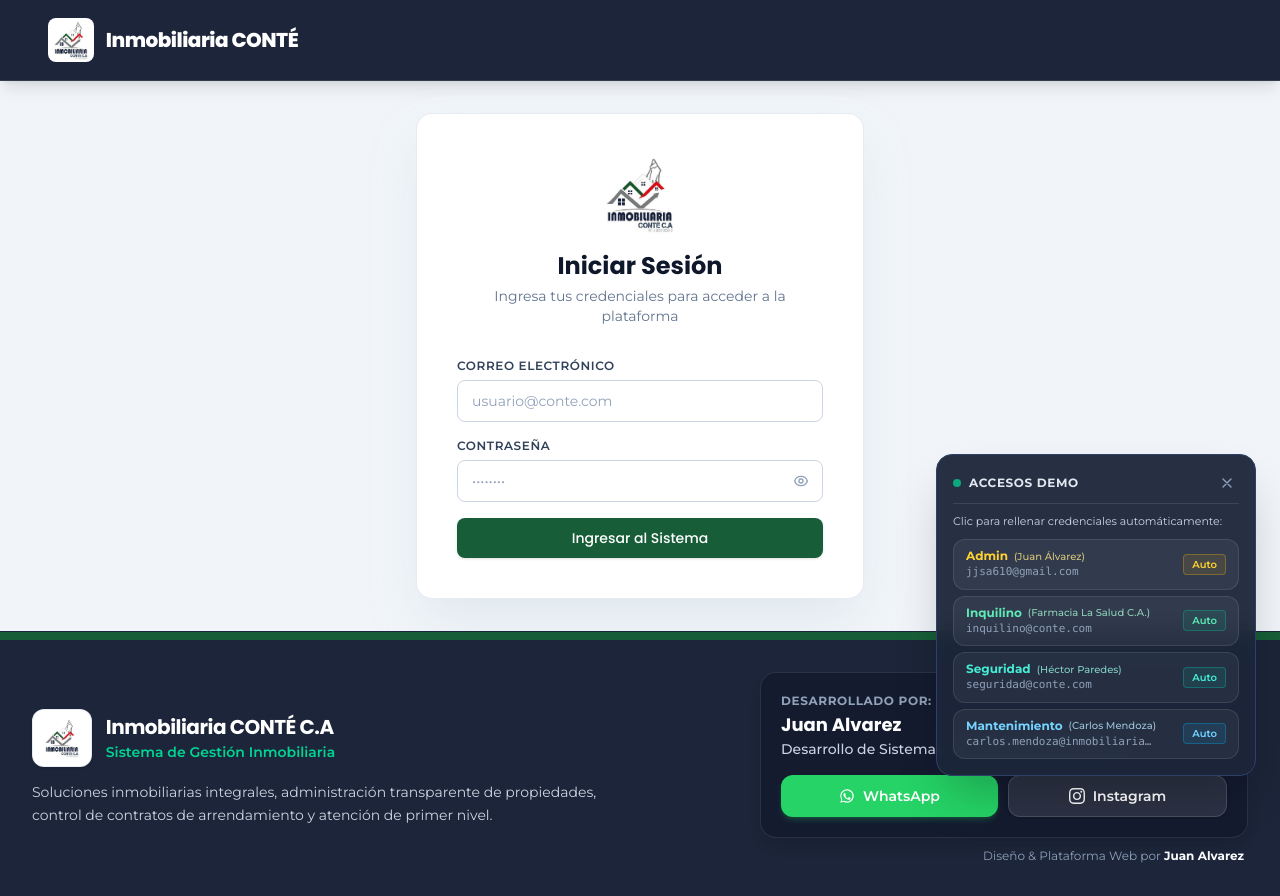
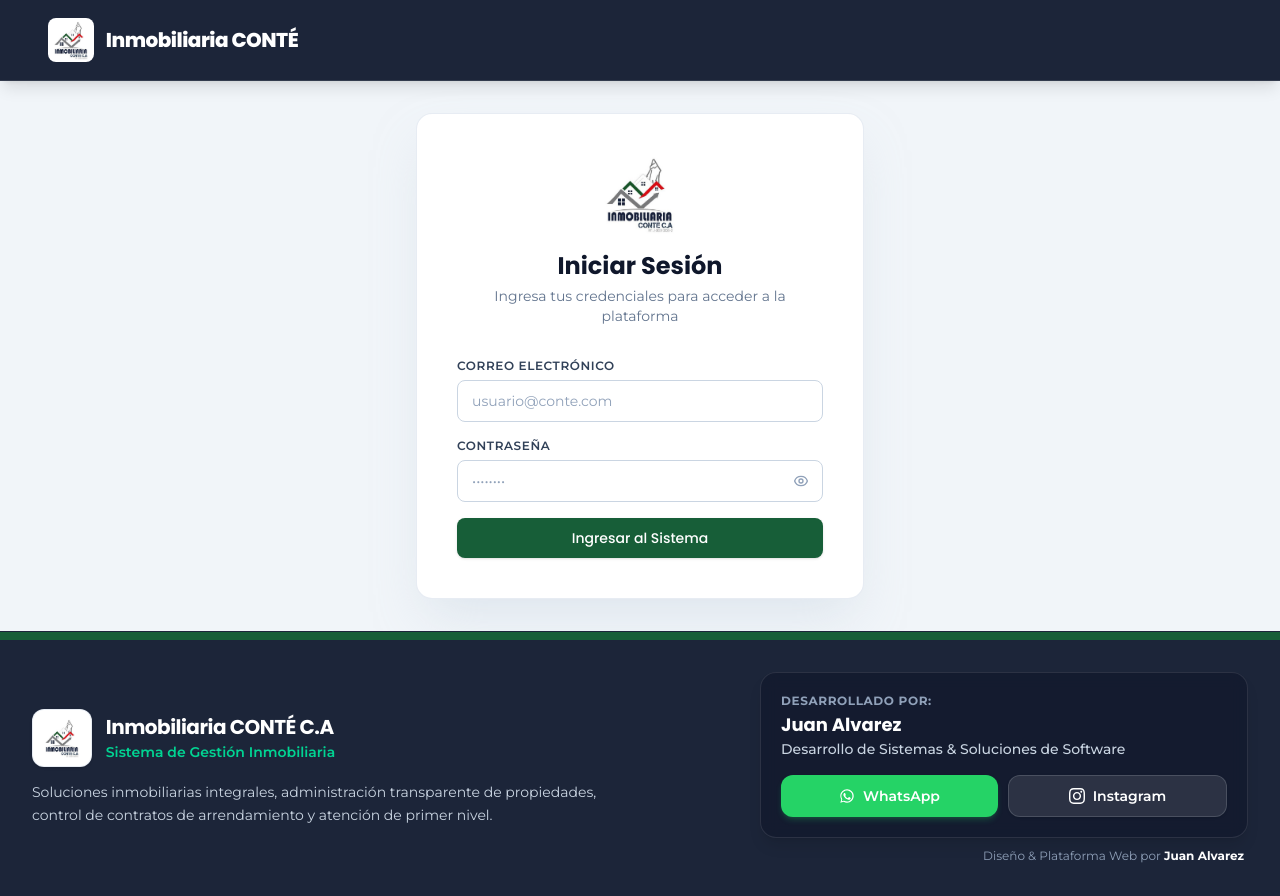
Before and after one commit to Juanjalvarezz27/Inmobiliaria-Conte, a Next.js app: page /home/login in a window 1280 px wide. Built offline with nearby package versions, Linux system fonts and the light colour scheme.

Commit message:
refactor(auth): remove dev demo credentials helper from login form

```diff
--- a/src/components/login/login-form.tsx
+++ b/src/components/login/login-form.tsx
@@ -14,7 +14,6 @@ export function LoginForm() {
   const [email, setEmail] = useState("");
   const [password, setPassword] = useState("");
   const [showPassword, setShowPassword] = useState(false);
-  const [isDevHelperOpen, setIsDevHelperOpen] = useState(true);
 
   // Notificación reactiva con título y causa ante errores de autenticación
   useEffect(() => {
@@ -93,21 +92,8 @@ export function LoginForm() {
     }
   };
 
-  // Helper para autocompletar credenciales de prueba con notificación de feedback
-  const fillCredentials = (testEmail: string, testPass: string, roleName?: string) => {
-    setEmail(testEmail);
-    setPassword(testPass);
-    if (roleName) {
-      notify.info(
-        `Credenciales de ${roleName} cargadas`,
-        `Se autocompletaron los datos de acceso para ${testEmail}.`
-      );
-    }
-  };
-
   return (
-    <>
-      <div className="w-full max-w-md mx-auto">
+    <div className="w-full max-w-md mx-auto">
       {/* Cabecera del formulario con el logotipo oficial */}
       <div className="text-center mb-8">
         <div className="flex justify-center mb-4">
@@ -267,111 +253,5 @@ export function LoginForm() {
         </button>
       </form>
     </div>
-
-    {/* Widget flotante temporal a la derecha con accesos de prueba */}
-    {isDevHelperOpen ? (
-      <aside
-        aria-label="Credenciales de prueba para desarrollo"
-        className="fixed bottom-6 right-6 z-50 bg-[#1C2539]/95 backdrop-blur-md border border-[#2D4166] rounded-2xl p-4 shadow-2xl w-80 text-white animate-fadeIn"
-      >
-        <div className="flex items-center justify-between pb-2 mb-2.5 border-b border-white/10">
-          <div className="flex items-center gap-2">
-            <span className="w-2 h-2 rounded-full bg-emerald-400 animate-pulse" />
-            <span className="text-xs font-bold text-slate-200 uppercase tracking-wider">Accesos Demo</span>
-          </div>
-          <button
-            type="button"
-            onClick={() => setIsDevHelperOpen(false)}
-            className="text-slate-400 hover:text-white p-1 rounded-lg hover:bg-white/10 transition-colors cursor-pointer"
-            title="Minimizar panel demo"
-          >
-            <svg className="w-4 h-4" fill="none" viewBox="0 0 24 24" stroke="currentColor">
-              <path strokeLinecap="round" strokeLinejoin="round" strokeWidth={2} d="M6 18L18 6M6 6l12 12" />
-            </svg>
-          </button>
-        </div>
-
-        <p className="text-[11px] text-slate-300 mb-2.5 leading-snug">
-          Clic para rellenar credenciales automáticamente:
-        </p>
-
-        <div className="space-y-1.5">
-          {/* 1. Administrador */}
-          <button
-            type="button"
-            onClick={() => fillCredentials("jjsa610@gmail.com", "123456", "Administrador (Juan Álvarez)")}
-            className="w-full flex items-center justify-between px-3 py-2 rounded-xl bg-white/5 hover:bg-[#253758] border border-white/10 hover:border-[#3C588A]/60 transition-all text-left cursor-pointer group"
-          >
-            <div>
-              <div className="flex items-center gap-1.5">
-                <span className="block text-xs font-bold text-amber-300">Admin</span>
-                <span className="text-[10px] text-amber-200/80 font-medium">(Juan Álvarez)</span>
-              </div>
-              <span className="block text-[11px] text-slate-400 font-mono">jjsa610@gmail.com</span>
-            </div>
-            <span className="text-[10px] bg-amber-400/10 text-amber-300 px-2 py-0.5 rounded border border-amber-400/30 font-semibold">Auto</span>
-          </button>
-
-          {/* 2. Inquilino */}
-          <button
-            type="button"
-            onClick={() => fillCredentials("inquilino@conte.com", "123456", "Inquilino (Farmacia La Salud)")}
-            className="w-full flex items-center justify-between px-3 py-2 rounded-xl bg-white/5 hover:bg-[#253758] border border-white/10 hover:border-[#3C588A]/60 transition-all text-left cursor-pointer group"
-          >
-            <div>
-              <div className="flex items-center gap-1.5">
-                <span className="block text-xs font-bold text-emerald-300">Inquilino</span>
-                <span className="text-[10px] text-emerald-200/80 font-medium">(Farmacia La Salud C.A.)</span>
-              </div>
-              <span className="block text-[11px] text-slate-400 font-mono">inquilino@conte.com</span>
-            </div>
-            <span className="text-[10px] bg-emerald-400/10 text-emerald-300 px-2 py-0.5 rounded border border-emerald-400/30 font-semibold shrink-0">Auto</span>
-          </button>
-
-          {/* 3. Personal de Seguridad */}
-          <button
-            type="button"
-            onClick={() => fillCredentials("seguridad@conte.com", "123456", "Seguridad (Héctor Paredes)")}
-            className="w-full flex items-center justify-between px-3 py-2 rounded-xl bg-white/5 hover:bg-[#253758] border border-white/10 hover:border-[#3C588A]/60 transition-all text-left cursor-pointer group"
-          >
-            <div>
-              <div className="flex items-center gap-1.5">
-                <span className="block text-xs font-bold text-teal-300">Seguridad</span>
-                <span className="text-[10px] text-teal-200/80 font-medium">(Héctor Paredes)</span>
-              </div>
-              <span className="block text-[11px] text-slate-400 font-mono">seguridad@conte.com</span>
-            </div>
-            <span className="text-[10px] bg-teal-400/10 text-teal-300 px-2 py-0.5 rounded border border-teal-400/30 font-semibold">Auto</span>
-          </button>
-
-          {/* 4. Técnico de Mantenimiento */}
-          <button
-            type="button"
-            onClick={() => fillCredentials("carlos.mendoza@inmobiliariaconte.com", "123456", "Mantenimiento (Carlos Mendoza)")}
-            className="w-full flex items-center justify-between px-3 py-2 rounded-xl bg-white/5 hover:bg-[#253758] border border-white/10 hover:border-[#3C588A]/60 transition-all text-left cursor-pointer group"
-          >
-            <div>
-              <div className="flex items-center gap-1.5">
-                <span className="block text-xs font-bold text-sky-300">Mantenimiento</span>
-                <span className="text-[10px] text-sky-200/80 font-medium">(Carlos Mendoza)</span>
-              </div>
-              <span className="block text-[11px] text-slate-400 font-mono truncate max-w-[190px]">carlos.mendoza@inmobiliariaconte.com</span>
-            </div>
-            <span className="text-[10px] bg-sky-400/10 text-sky-300 px-2 py-0.5 rounded border border-sky-400/30 font-semibold">Auto</span>
-          </button>
-        </div>
-      </aside>
-    ) : (
-      <button
-        type="button"
-        onClick={() => setIsDevHelperOpen(true)}
-        className="fixed bottom-6 right-6 z-50 bg-[#1C2539] hover:bg-[#253758] border border-[#2D4166] text-white text-xs font-semibold px-3.5 py-2.5 rounded-full shadow-xl flex items-center gap-2 cursor-pointer transition-all animate-fadeIn"
-        title="Ver credenciales de prueba"
-      >
-        <span className="w-2 h-2 rounded-full bg-emerald-400 animate-pulse" />
-        <span>Accesos Demo</span>
-      </button>
-    )}
-  </>
-);
+  );
 }
```
